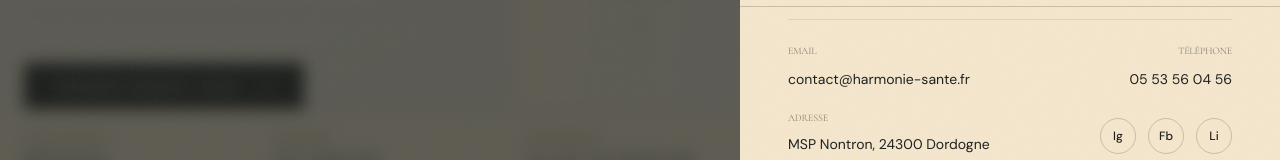
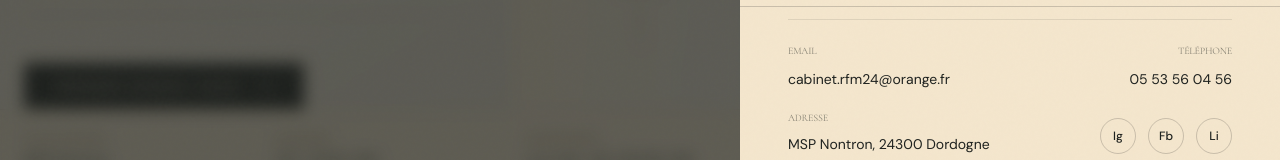
Before and after one commit to franckick0909/harmonie, a Next.js app: page / in a window 1280 px wide. Both pictures are taken after a click on the button "Menu". Shown: the part 614-774 px from the top of the page. Built offline with nearby package versions, Linux system fonts and the light colour scheme.

Commit message:
Remove debug_demandes.ts and update email addresses in Footer, Header, and Contact components to cabinet.rfm24@orange.fr

```diff
--- a/debug_demandes.ts
+++ /dev/null
@@ -1,21 +0,0 @@
-import { PrismaClient } from "@prisma/client";
-
-const prisma = new PrismaClient();
-
-async function main() {
-  const demandes = await prisma.demande.findMany({
-    include: {
-      patient: true,
-      ordonnance: true,
-    },
-  });
-  console.log(JSON.stringify(demandes, null, 2));
-}
-
-main()
-  .catch((e) => {
-    throw e;
-  })
-  .finally(async () => {
-    await prisma.$disconnect();
-  });
--- a/src/components/layout/Footer.tsx
+++ b/src/components/layout/Footer.tsx
@@ -210,7 +210,7 @@ export default function Footer() {
                   Email
                 </span>
                 <a
-                  href="mailto:contact@harmonie-sante.fr"
+                  href="mailto:cabinet.rfm24@orange.fr"
                   className="text-sm md:text-base text-white/80 hover:text-[#927950] transition-colors duration-300 flex items-center gap-2"
                 >
                   <svg
@@ -226,7 +226,7 @@ export default function Footer() {
                       d="M21.75 6.75v10.5a2.25 2.25 0 01-2.25 2.25h-15a2.25 2.25 0 01-2.25-2.25V6.75m19.5 0A2.25 2.25 0 0019.5 4.5h-15a2.25 2.25 0 00-2.25 2.25m19.5 0v.243a2.25 2.25 0 01-1.07 1.916l-7.5 4.615a2.25 2.25 0 01-2.36 0L3.32 8.91a2.25 2.25 0 01-1.07-1.916V6.75"
                     />
                   </svg>
-                  contact@harmonie-sante.fr
+                  cabinet.rfm24@orange.fr
                 </a>
               </div>
               <div className="group p-3 rounded-lg bg-white/5 hover:bg-white/10 transition-colors duration-300">
--- a/src/components/layout/Header.tsx
+++ b/src/components/layout/Header.tsx
@@ -632,10 +632,10 @@ return (
                                     Email
                                 </h4>
                                 <a
-                                    href="mailto:contact@harmonie-sante.fr"
+                                    href="mailto:cabinet.rfm24@orange.fr"
                                     className="text-[#1E211E] hover:text-[#927950] transition-colors text-sm"
                                 >
-                                    contact@harmonie-sante.fr
+                                    cabinet.rfm24@orange.fr
                             </a>
                             </div>
                             <div className="text-right">
--- a/src/components/sections/Contact.tsx
+++ b/src/components/sections/Contact.tsx
@@ -235,10 +235,10 @@ export default function Contact() {
                       (email)
                     </span>
                     <a
-                      href="mailto:contact@harmonie-sante.fr"
+                      href="mailto:cabinet.rfm24@orange.fr"
                       className="text-lg text-[#F4E6CD] hover:text-white transition-colors duration-300 inline-flex items-center gap-3"
                     >
-                      contact@harmonie-sante.fr
+                      cabinet.rfm24@orange.fr
                       <svg
                         className="w-4 h-4 opacity-0 group-hover:opacity-100 transition-opacity duration-300"
                         viewBox="0 0 24 24"
```
